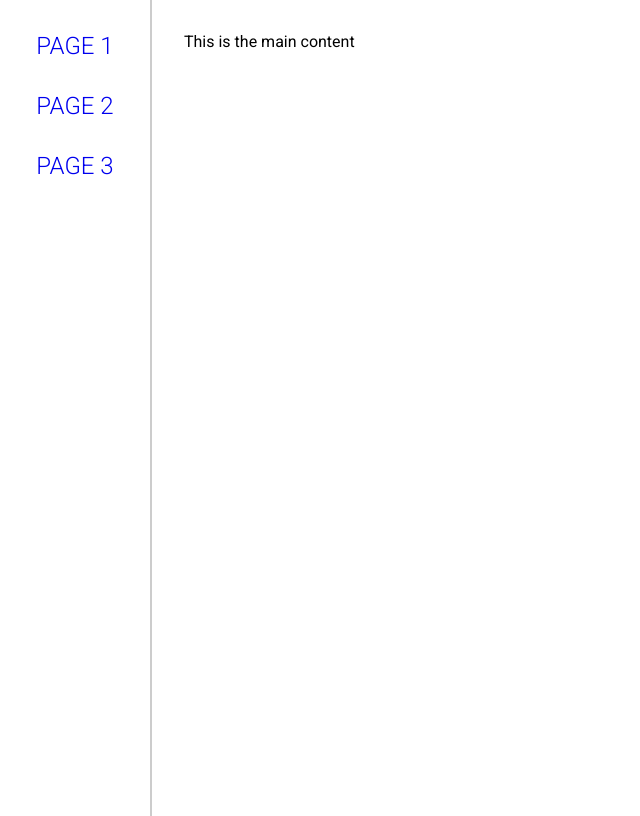
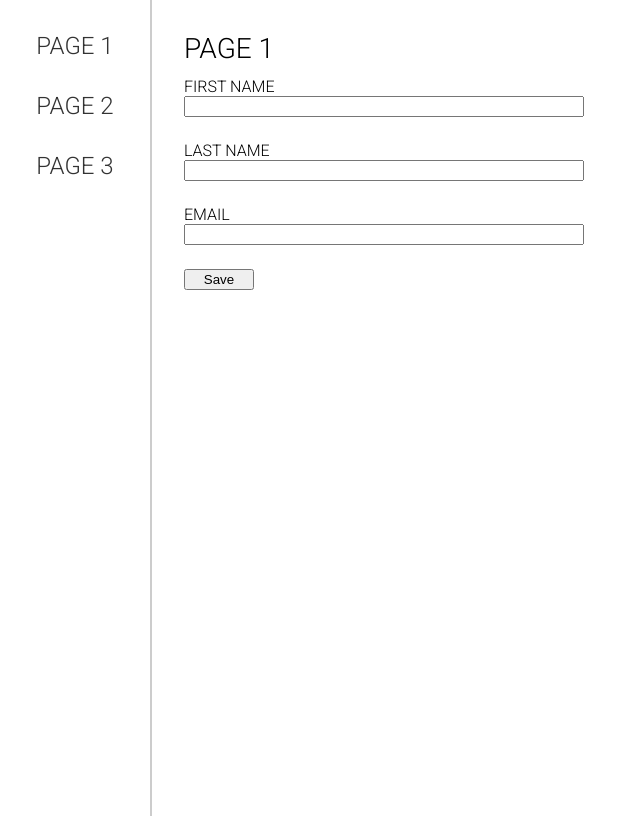
Before and after one commit to nicolabe/assignment-form, a Vue app: page /#/ in a window 1280 px wide. Shown: the whole page, without its empty margins (0-640 px from the left). Built offline with nearby package versions, Linux system fonts and the light colour scheme.

Commit message:
add notification message on user submit

```diff
--- a/src/App.vue
+++ b/src/App.vue
@@ -4,18 +4,38 @@
       <Sidebar />
     </div>
     <div id="content">
-      <router-view/>
+      <Alert
+        v-if="notificationMessage"
+        v-bind:message="notificationMessage"
+        v-on:closeAlert="closeAlert"
+      />
+      <router-view v-on:notification="onNotification" />
     </div>
   </div>
 </template>
 
 <script>
 import Sidebar from '@/components/Sidebar.vue'
+import Alert from '@/components/Alert.vue'
 
 export default {
   name: "App",
+  data: function() {
+    return {
+      notificationMessage: ""
+    }
+  },
   components: {
-    Sidebar
+    Sidebar,
+    Alert
+  },
+  methods: {
+    onNotification(message) {
+      this.notificationMessage = message;
+    },
+    closeAlert() {
+      this.notificationMessage = "";
+    }
   }
 }
 </script>
@@ -46,7 +66,7 @@ body {
 }
 
 h1 {
-  font-size: 24px;
+  font-size: 28px;
   text-transform: uppercase;
   font-weight: 300;
   margin: 0;
--- /dev/null
+++ b/src/components/Alert.vue
@@ -0,0 +1,37 @@
+<template>
+  <div class="alert">
+    <span>{{message}}</span>
+    <span class="close" v-on:click="close">X</span>
+  </div>
+</template>
+
+<script>
+export default {
+  name: "Alert",
+  props: {
+    message: String
+  },
+  methods: {
+    close() {
+      this.$emit("closeAlert")
+    }
+  }
+}
+</script>
+
+
+<style>
+  .alert {
+    background-color: #ADD8E6;
+    height: 50px;
+    padding: 0 16px;
+    margin-bottom: 8px;
+    display: flex;
+    justify-content: space-between;
+    align-items: center;
+  }
+
+  .close {
+    cursor: pointer;
+  }
+</style>
--- a/src/components/Sidebar.vue
+++ b/src/components/Sidebar.vue
@@ -48,6 +48,14 @@ export default {
 
   a {
     text-decoration: none;
+    color: #333;
+    width: 100%;
+    display: flex;
+    justify-content: center;
+  }
+
+  a:hover {
+    color: #333;
   }
 
   li:hover {
--- /dev/null
+++ b/src/components/UserForm.vue
@@ -0,0 +1,67 @@
+<template>
+  <form v-on:submit.prevent="onSubmit">
+    <div class="form-item">
+      <label for="firstname">First name</label>
+      <input type="text" id="firstname" v-model="firstName" />
+    </div>
+    <div class="form-item">
+      <label for="lastname">Last name</label>
+      <input type="text" id="lastname" v-model="lastName" />
+    </div>
+    <div class="form-item">
+      <label for="email">Email</label>
+      <input type="email" id="email" v-model="email" />
+    </div>
+    <div class="form-item">
+      <button type="submit">Save</button>
+    </div>
+  </form>
+</template>
+
+<script>
+export default {
+  name: "UserForm",
+  data: function() {
+    return {
+      firstName: "",
+      lastName: "",
+      email: ""
+    }
+  },
+  methods: {
+    onSubmit() {
+      localStorage.assignmentFormUser = JSON.stringify({
+        firstName: this.firstName,
+        lastName: this.lastName,
+        email: this.email
+      });
+      this.$emit("notification", "User succesfully created");
+    }
+  }
+}
+</script>
+
+<style>
+  form {
+    display: flex;
+    flex-direction: column;
+    width: 400px;
+  }
+
+  label {
+    text-transform: uppercase;
+    font-weight: 300;
+  }
+
+  .form-item {
+    display: flex;
+    flex-direction: column;
+    padding: 12px 0;
+  }
+
+  button {
+    align-items: flex-end;
+    width: 70px;
+    cursor: pointer;
+  }
+</style>
--- a/src/views/Page1.vue
+++ b/src/views/Page1.vue
@@ -1,15 +1,24 @@
 <template>
-  <div class="home">
-    <div>
-      This is the main content
-    </div>
-  </div>
+  <main>
+    <h1>Page 1</h1>
+    <UserForm v-on:notification="notification" />
+  </main>
 </template>
 
 <script>
+import UserForm from '../components/UserForm.vue'
+
 export default {
-  name: 'page1',
+  name: 'Page1',
   components: {
+    UserForm
+  },
+  methods: {
+    notification(message) {
+      console.log("notify")
+      console.log(message);
+      this.$emit("notification", message);
+    }
   }
 }
 </script>
```
